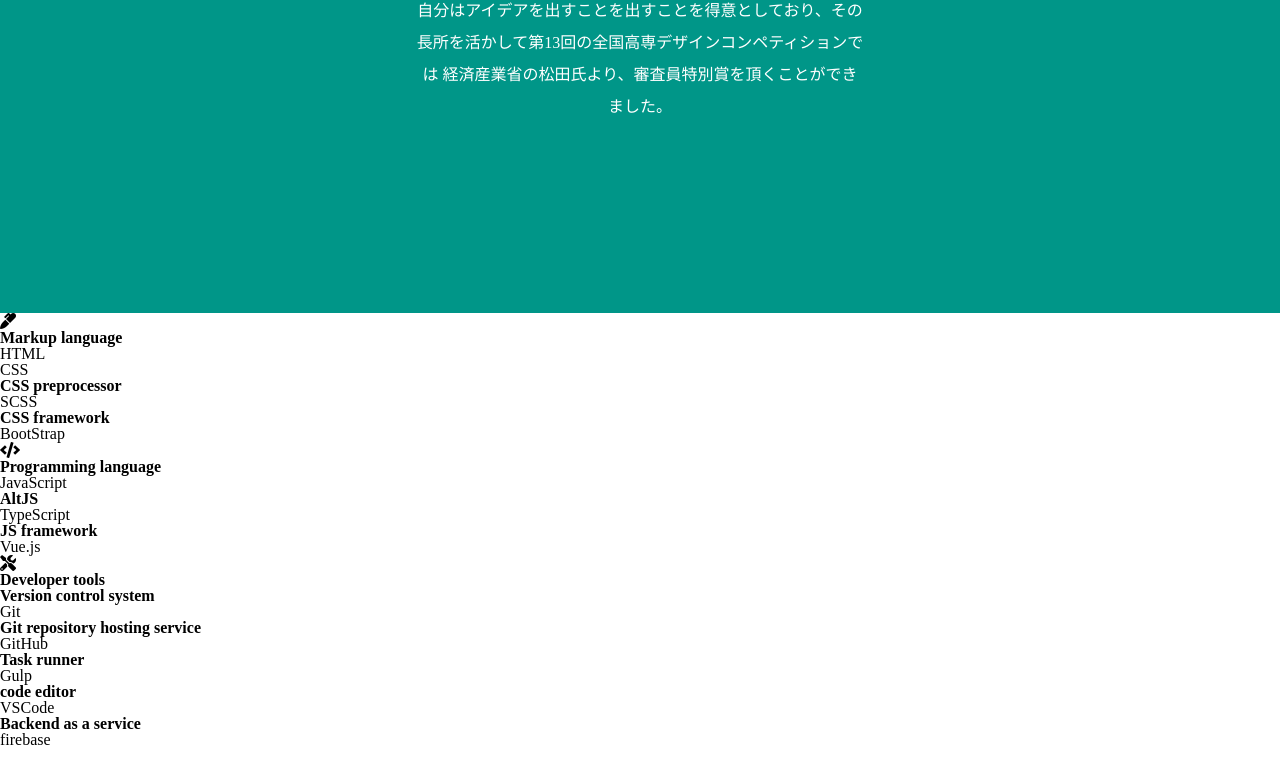
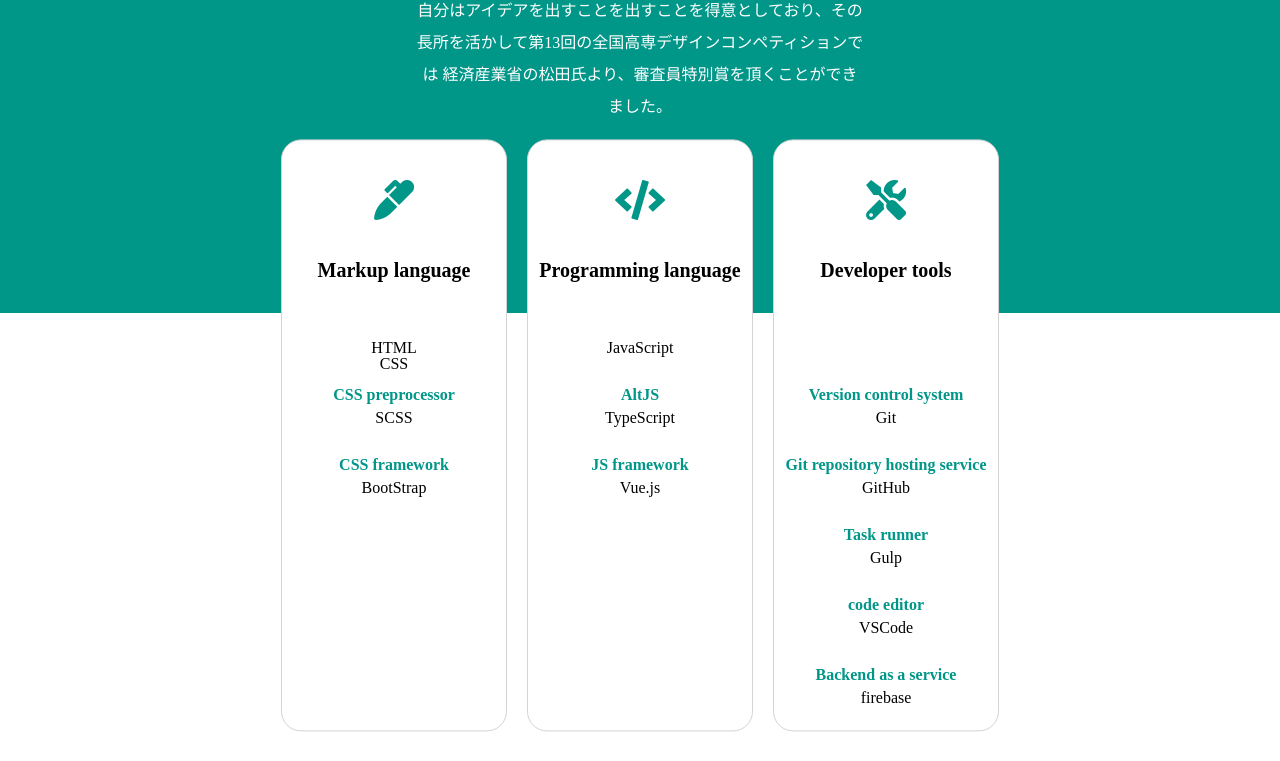
Before and after one commit to ryusuke1998/websiteforportfolio, a website: page dest/index.html in a window 1280 px wide. Shown: the part 1096-1857 px from the top of the page. Drawn offline with Linux system fonts and the light colour scheme.

Commit message:
added style of skills section in common.scss

```diff
--- a/src/scss/common.scss
+++ b/src/scss/common.scss
@@ -82,5 +82,46 @@
                 }
             }
         }
+
+        .skills {
+            position: relative;
+            height: 450px;
+            .skills_inner {
+                position: absolute;
+                left: 50%;
+                transform: translate(-50%, -30%);
+                width: 70%;
+                display: flex;
+                justify-content: center;
+                .skills_item {
+                    margin: 10px;
+                    border-radius: 20px;
+                    background: $whitecolor;
+                    width: 25%;
+                    text-align: center;
+                    border: 1px solid #d3d3d3;
+                    .skills_icon {
+                        color: $tealcolor;
+                        font-size: 40px;
+                        margin: $marginOfSection;
+                    }
+                    h2 {
+                        font-size: 20px;
+                        margin: 0 0 60px;
+                    }
+                    .skills_desc {
+
+                        .skills_desc_p {
+                            height: 40px;
+                        }
+                        .skills_desc_h3 {
+                            color: $tealcolor;
+                            height: 30px;
+                            line-height: 30px;
+                        }
+                    }
+                }
+            }
+        }
     }
 }
```
Also changed, not shown: dest/css/common.css.
